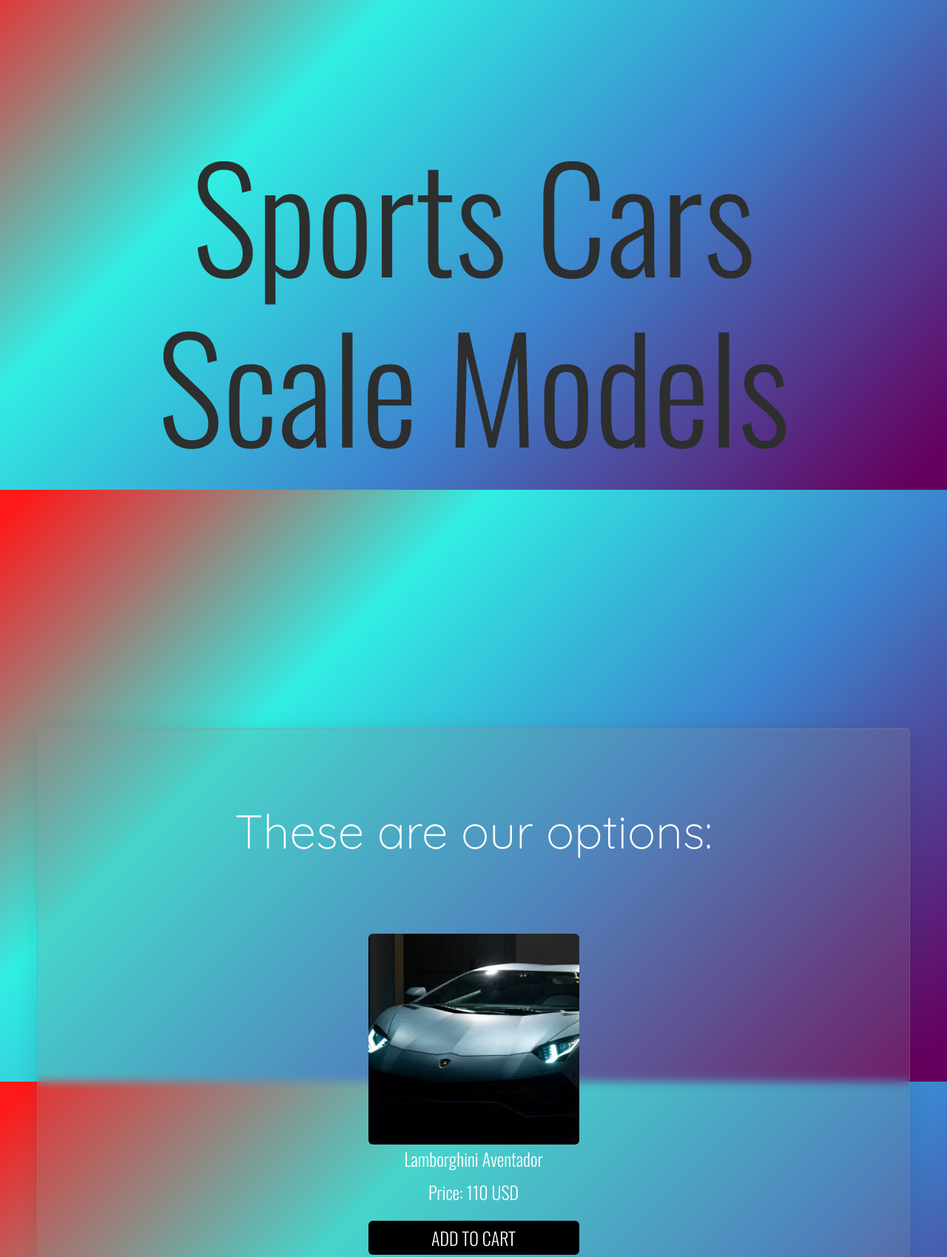
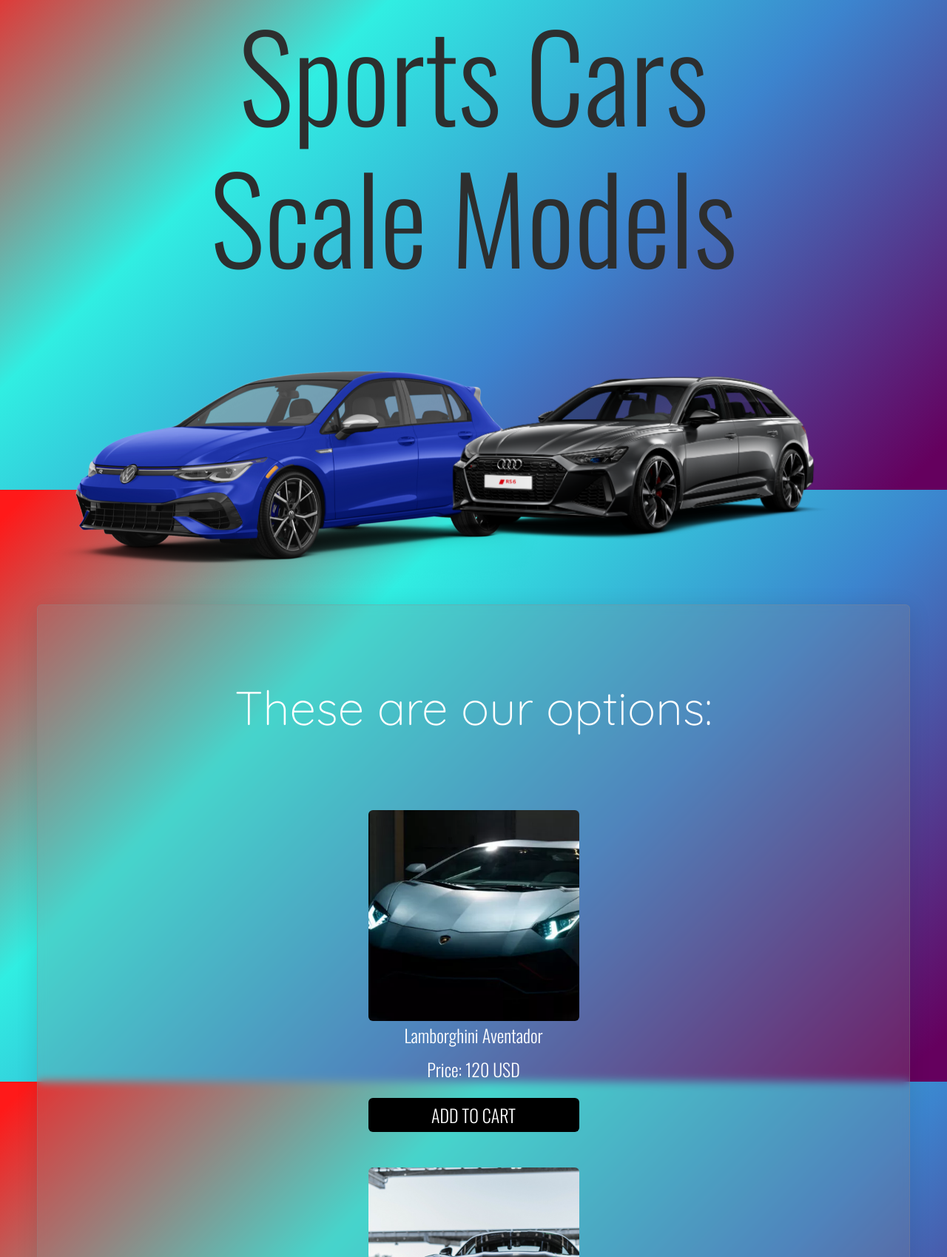
Before and after one commit to matica02/Entrega2Canda, a plain HTML site: page index.html in a window 1280 px wide. Shown: the part 138-1837 px from the top of the page at 74% size. Drawn offline with nearby package versions, Linux system fonts and the light colour scheme.

Commit message:
corregir layout de cards

```diff
--- a/index.html
+++ b/index.html
@@ -38,7 +38,10 @@
         </nav>
         <div>
           <a href="./index.html"><h1>Sports Cars Scale Models</h1></a>
+          <img class="golf-sinfondo" src="../img/golf-sinfondo.png" alt="This is an image of a Volkswagen Golf R">
+          <img class="audi-sinfondo" src="../img/rs6-sinfondo.png" alt="This is an image of an Audi RS6">
         </div>
+
       </header>
 
       <main class="rounded">
--- a/index.js
+++ b/index.js
@@ -26,7 +26,7 @@ const autos= [
 {
     id: 1,
     nombre: "Lamborghini Aventador",
-    precio: 110,
+    precio: 120,
     img: "./img/lamborghini.png"
 },
 {
@@ -38,15 +38,27 @@ const autos= [
 {
     id: 3,
     nombre: "Volkswagen Golf R",
-    precio: 80,
+    precio: 70,
     img: "../img/volkswagen.png"
 },
 {
     id: 4,
     nombre: "Porsche GT3RS",
-    precio: 100,
+    precio: 110,
     img: "../img/porsche.png"
 },
+{
+    id: 5,
+    nombre: "Audi R8",
+    precio: 100,
+    img: "../img/audir8.png"
+},
+{
+    id: 6,
+    nombre: "BMW M4",
+    precio: 80,
+    img: "../img/m4.png"
+}
 ];
 
 const contenedorAutos= document.querySelector("#contenedorAutos");
@@ -54,7 +66,7 @@ const contenedorAutos= document.querySelector("#contenedorAutos");
 function crearCards(){
     autos.forEach((auto) => {
         let contenedorAuto = document.createElement("div")
-        contenedorAuto.innerHTML = `<div class="card cards-vw mx-auto /* col-sm-12 col-md-2 col-lg-2 */">
+        contenedorAuto.innerHTML = `<div class="card cards-vw mx-auto col-sm-12 col-md-2 col-lg-2">
         <img class="rounded" src="${auto.img}"
           <div class="card-body">
             <h3 class="card-text">${auto.nombre}</h3>
--- a/style.css
+++ b/style.css
@@ -44,9 +44,25 @@ a {
 }
 
 h1 {
-  font-size: 12rem;
+  font-size: 10rem;
   text-align: center;
-  margin: 200px 200px 350px 200px;
+  margin: 30px 200px 430px 200px;
+}
+
+.golf-sinfondo {
+  z-index: -1;
+  position: fixed;
+  top: 470px;
+  left: 40px;
+  width: 770px;
+}
+
+.audi-sinfondo {
+  z-index: -1;
+  position: fixed;
+  top: 600px;
+  right: 100px;
+  width: 650px;
 }
 
 .index-subtitle {
```
Also changed, not shown: img/audir8.png (added), img/golf-sinfondo.png (added), img/m4.png (added), img/rs6-sinfondo.png (added).
